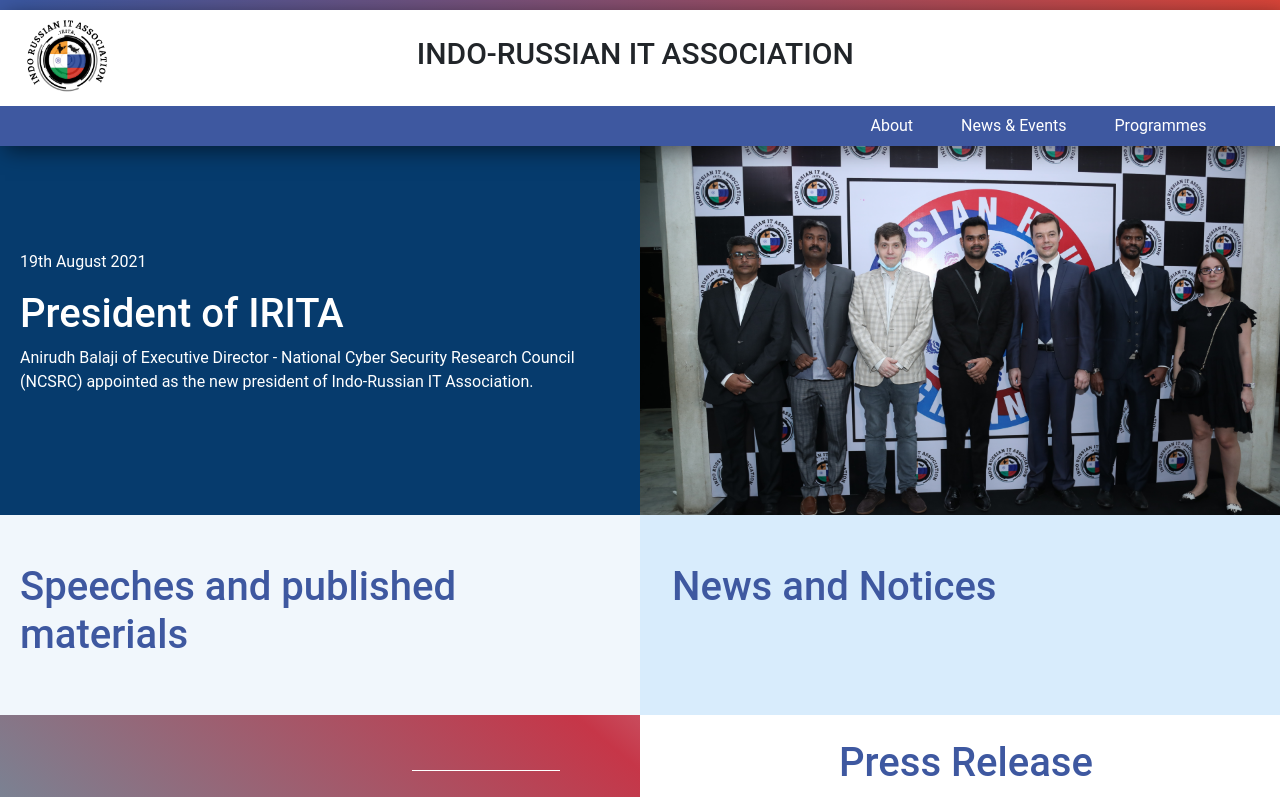
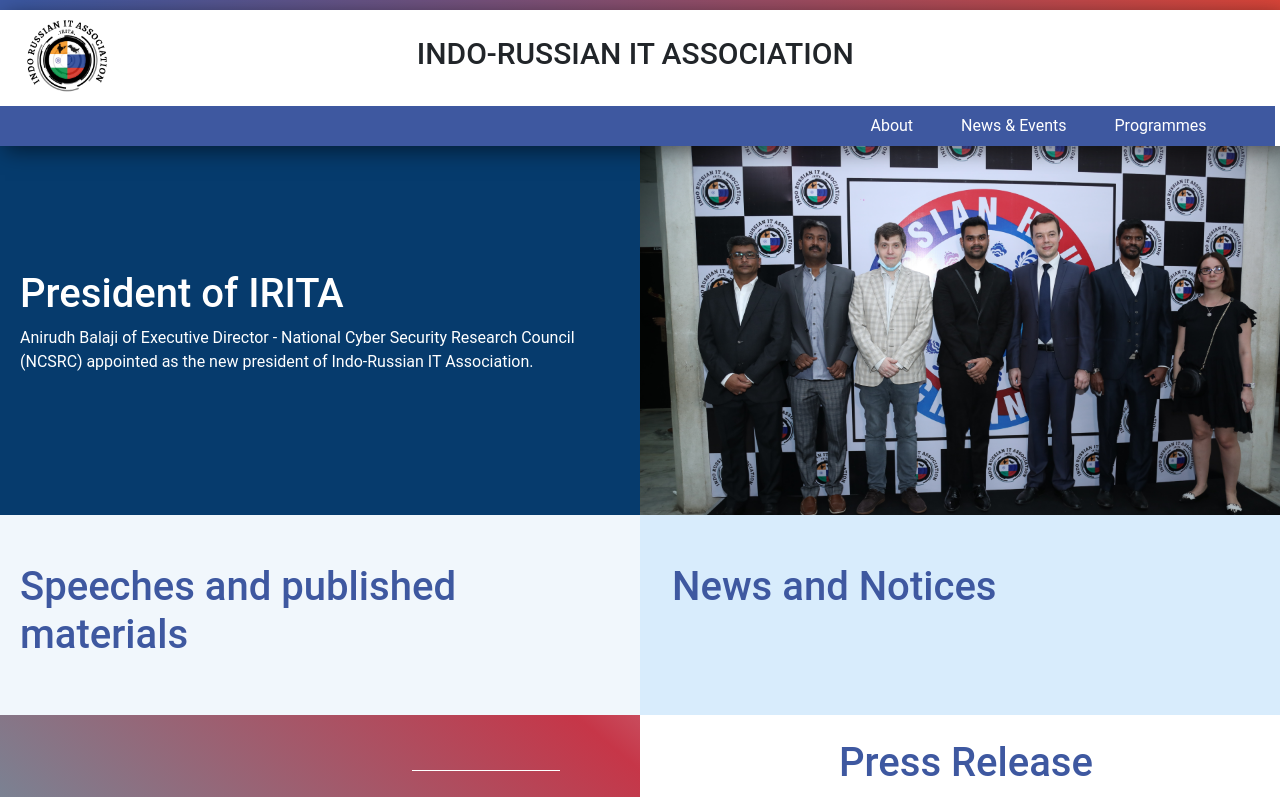
Before and after one commit to DivyaG7/irita, a React (Create React App) app: page /NewsEvents in a window 1280 px wide. Shown: the top 797 px of the page. Built offline with nearby package versions, Linux system fonts and the light colour scheme.

Commit message:
Initial commit

```diff
--- a/src/pages/News_Events.jsx
+++ b/src/pages/News_Events.jsx
@@ -11,7 +11,7 @@
         <div className='event-container'>
           <div className='row'>
             <div className='col-md-6 bg'>
-              <p id='event-date'>19th August 2021</p>
+              {/* <p id='event-date'>19th August 2021</p> */}
               <h1 id='event-h'>President of IRITA</h1>
               <p id='event-content'>Anirudh Balaji of Executive Director - National Cyber Security Research Council (NCSRC) appointed
                 as the new president of Indo-Russian IT
```
